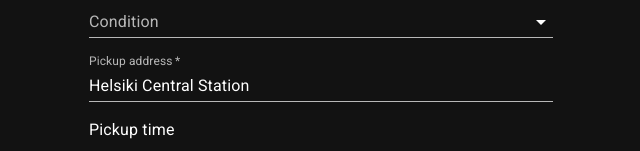
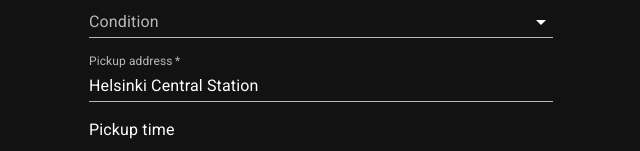
Before and after one commit to RolandsG/dropaway, a React (Create React App) app in the folder frontend/: page /new-product in a window 1280 px wide. Shown: the part 339-490 px from the top of the page, without its empty margins (319-959 px from the left). Built offline with nearby package versions, Linux system fonts and the light colour scheme; no server answers.

Commit message:
time input fix

```diff
--- a/frontend/src/pages/ListNewProduct.js
+++ b/frontend/src/pages/ListNewProduct.js
@@ -16,7 +16,7 @@
   const [category, setCategory] = useState('')
   const [condition, setCondition] = useState('')
   const [error, setError] = useState(null)
-  const [pickup_location, setPickupLocation] = useState('Helsiki Central Station')
+  const [pickup_location, setPickupLocation] = useState('Helsinki Central Station')
   const [fromTime, setFromTime] = useState(moment('2014-08-18T00:00:54'))
   const [fromTimeString, setFromTimeString] = useState('00:00')
   const [toTime, setToTime] = useState(moment('2014-08-18T12:00:54'))
@@ -125,7 +125,7 @@
               <TimePicker
                 label="From"
                 value={fromTime}
-                inoutFormat="HH:mm"
+                minutesStep={10}
                 onChange={(newValue) => {
                   setFromTime(newValue)
                   setFromTimeString(moment(newValue).format('hh:mm'))
@@ -139,7 +139,7 @@
                   setToTime(newValue)
                   setToTimeString(moment(newValue).format('hh:mm'))
                 }}
-                minutesStep="10"
+                minutesStep={10}
                 renderInput={(params) => <TextField {...params} />}
               />
             </Stack>
```
